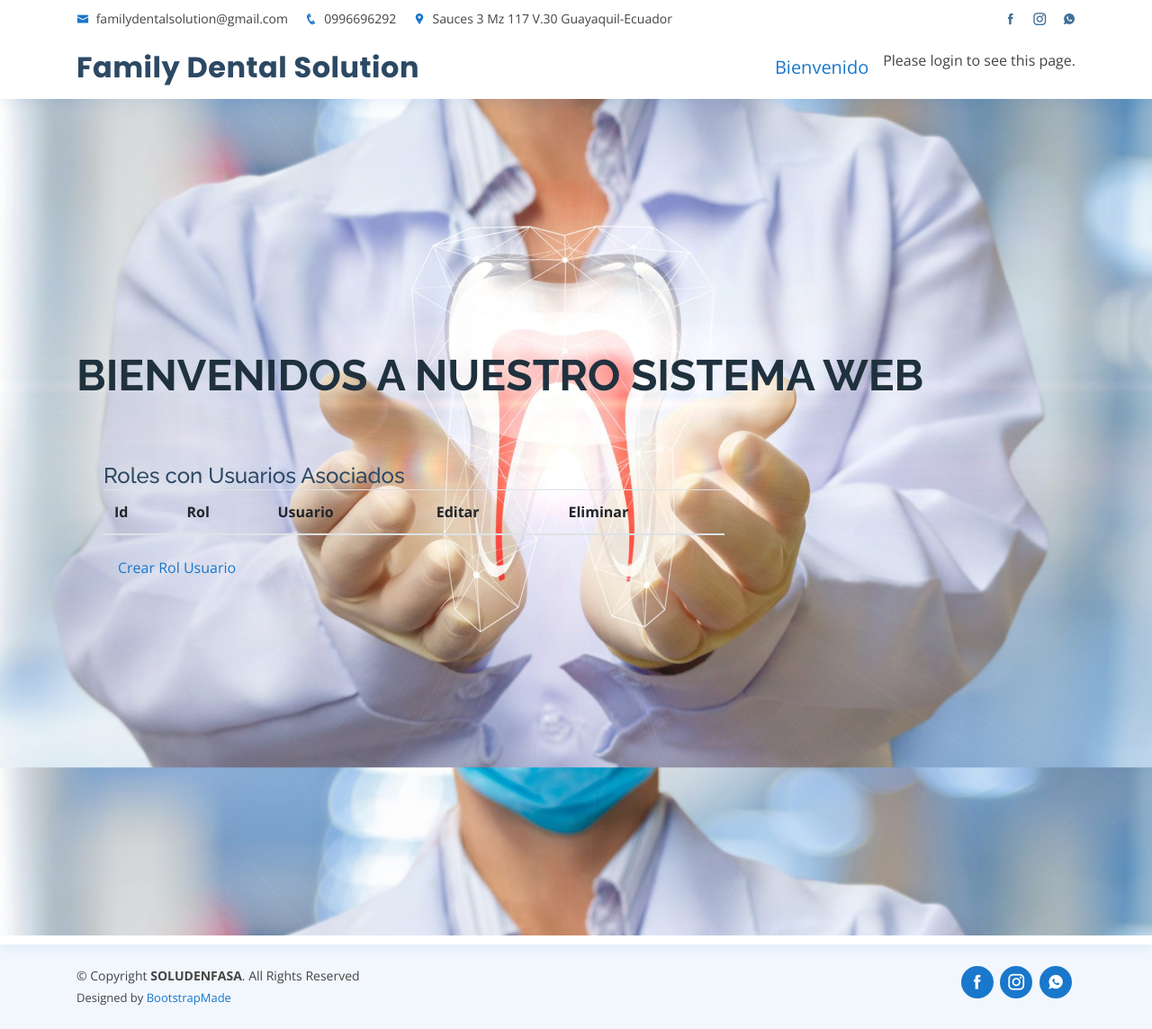
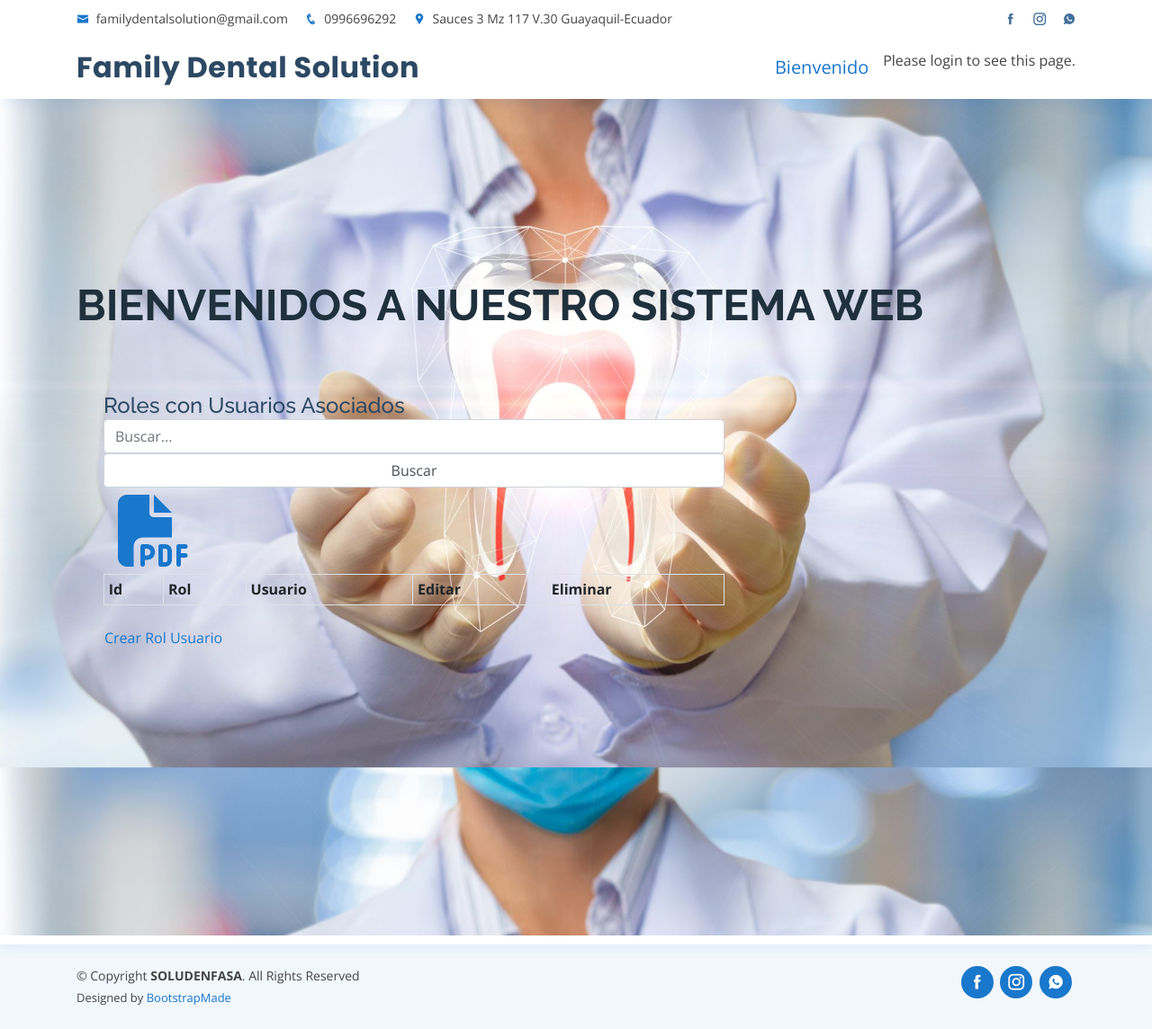
Before and after one commit to petterreyes/proyectoconsultorio, a Django app: page /usuarios/consultar_roles_usuarios/ in a window 1280 px wide. Shown: the whole page at 90% size. Run offline with Django 3.2, Linux system fonts and the light colour scheme; data that the repository does not hold is empty; parts of the project's set-up code (start-up, migrations or seed data) failed here and were passed over; some libraries are stand-ins or nearby versions.

Commit message:
creacion de reportes en usuarios

```diff
--- a/usuarios/templates/consultarrolesusuarios.html
+++ b/usuarios/templates/consultarrolesusuarios.html
@@ -7,9 +7,14 @@
 
             <h2> Roles con Usuarios Asociados </h2>
 
-            <div class="table-responsive">
-                <table class="table">
-                    <thead>
+<table class="table table-striped table-sm table-hover table-bordered">
+    <form class="form-control" method="GET" action="{% url 'consultar_roles_usuarios' %}">
+        <input class="form-control" type="text" placeholder="Buscar..." name="buscar" value="{{ request.GET.buscar }}">
+        <button class="form-control" type="submit">Buscar </button>
+    </form>
+                    <tr>
+                        <a class="nav-link"  href="{% url 'exportarListMedicos' %}"> <i class="fas fa-file-pdf fa-5x"></i></a>
+                    </tr>
                     <tr>
                          <th>Id</th>
                         <th>Rol</th>
@@ -19,7 +24,6 @@
                           <th>Eliminar</th>
 
                     </tr>
-                    </thead>
                     <tbody>
 
                     {% for r in rolesusuarios %}
--- a/usuarios/urls.py
+++ b/usuarios/urls.py
@@ -14,6 +14,7 @@ urlpatterns = [
     path('crear_usuario/', views.crearusuario, name="crear_usuario"),
     path('modificar_usuario/<int:pk>', views.modificarusuario, name="modificar_usuario"),
     path('eliminar_usuario/<int:pk>', views.eliminarusuario, name="eliminar_usuario"),
+    path('exportarListUsuarios/', views.exportarListUsuarios, name="exportarListUsuarios"),
 
     #roles
     path('consultar_roles/', views.consultarroles, name="consultar_roles"),
--- a/usuarios/views.py
+++ b/usuarios/views.py
@@ -1,11 +1,23 @@
-from django.shortcuts import render, redirect, get_object_or_404
+from django.shortcuts import render, HttpResponse, redirect, get_object_or_404
 
 from django.contrib.auth import authenticate
 from django.contrib.auth.forms import AuthenticationForm
 from django.contrib.auth import login as do_login
 from django.contrib.auth import logout as do_logout
+from django.contrib.auth.decorators import login_required
+
 
 from .forms import UserCreationForm, RolForm, RolUsuarioForm
+from django.db.models import Q
+
+import io
+from io import BytesIO
+from reportlab.lib import colors
+from reportlab.lib.pagesizes import A4, A5, A2, A3
+from reportlab.lib.styles import *
+from reportlab.lib.units import inch
+from reportlab.platypus import *
+from reportlab.lib.enums import TA_RIGHT, TA_CENTER
 
 
 # Create your views here.
@@ -46,9 +58,61 @@ def logout(request):
     # Redireccionamos a la portada
     return redirect("login")
 
-def consultarusuarios(request, plantilla="consultarusuarios.html"):
-    usuarios = User.objects.all
-    return render(request, plantilla, {'usuarios':usuarios})
+
+def consultarusuarios(request):
+    buscar = request.GET.get("buscar")
+    usuario = User.objects.all()
+
+    if buscar:
+        usuario = User.objects.filter(
+            Q(username__icontains=buscar) |
+            Q(email__icontains=buscar) |
+            Q(date_of_birth__icontains=buscar)
+
+        ).distinct()
+    return render(request, 'consultarusuarios.html', {'usuarios':usuario})
+
+#pdf de medicos
+@login_required(None, "", 'login')
+def exportarListUsuarios(request):
+    # Create a file-like buffer to receive PDF data.
+    response = HttpResponse(content_type='application/pdf')
+    response['Content-Disposition'] = 'filename="lista_usuarios.pdf"'
+
+    buffer = io.BytesIO()
+
+    doc = SimpleDocTemplate(buffer,
+                            rightMargin=inch / 4,
+                            leftMargin=inch / 4,
+                            topMargin=inch / 2,
+                            bottomMargin=inch / 4,
+                            pagesize=A4)
+    styles = getSampleStyleSheet()
+    styles.add(ParagraphStyle(name='centered', alignment=TA_CENTER))
+    styles.add(ParagraphStyle(name='RightAlign', fontName='Arial', align=TA_RIGHT))
+
+    usuarios = []
+    styles = getSampleStyleSheet()
+    header = Paragraph("     Listado de usuarios", styles['Heading1'])
+    usuarios.append(header)
+    headings = ('Usuario', 'Correo', 'Fecha de nacimiento')
+    allusuarios = [(d.username, d.email, d.date_of_birth) for d in User.objects.all()]
+    print
+    allusuarios
+
+    t = Table([headings] + allusuarios)
+    t.setStyle(TableStyle(
+        [
+            ('GRID', (0, 0), (9, -1), 1, colors.springgreen),
+            ('LINEBELOW', (0, 0), (-1, 0), 2, colors.springgreen),
+            ('BACKGROUND', (0, 0), (-1, 0), colors.springgreen)
+        ]
+    ))
+    usuarios.append(t)
+    doc.build(usuarios)
+    response.write(buffer.getvalue())
+    buffer.close()
+    return response
 
 def consultarroles(request, plantilla="consultarroles.html"):
     roles = Rol.objects.all
```
Also changed, not shown: usuarios/templates/consultarroles.html (+9 -4 lines), usuarios/templates/consultarusuarios.html (+8 -2 lines).
